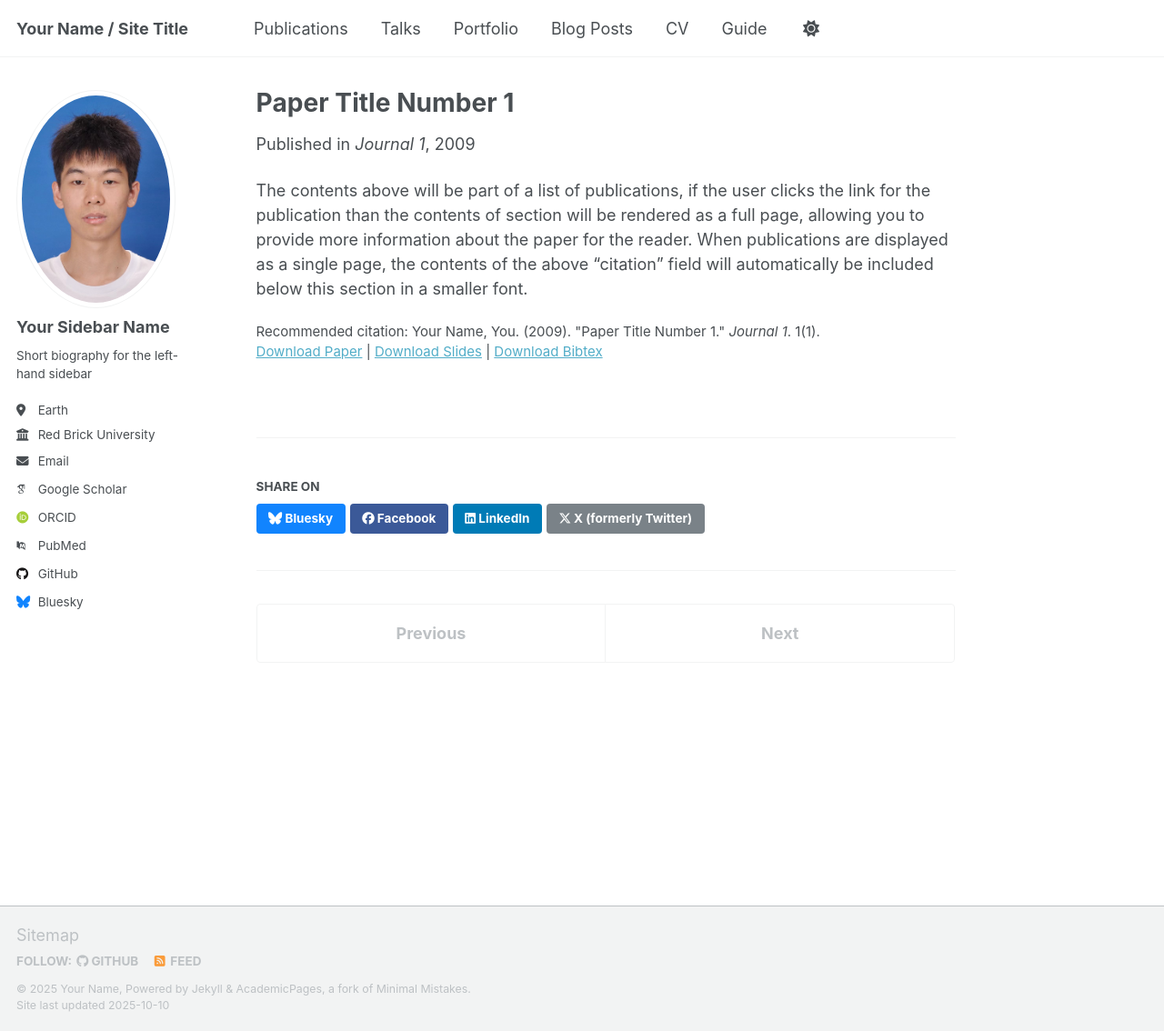
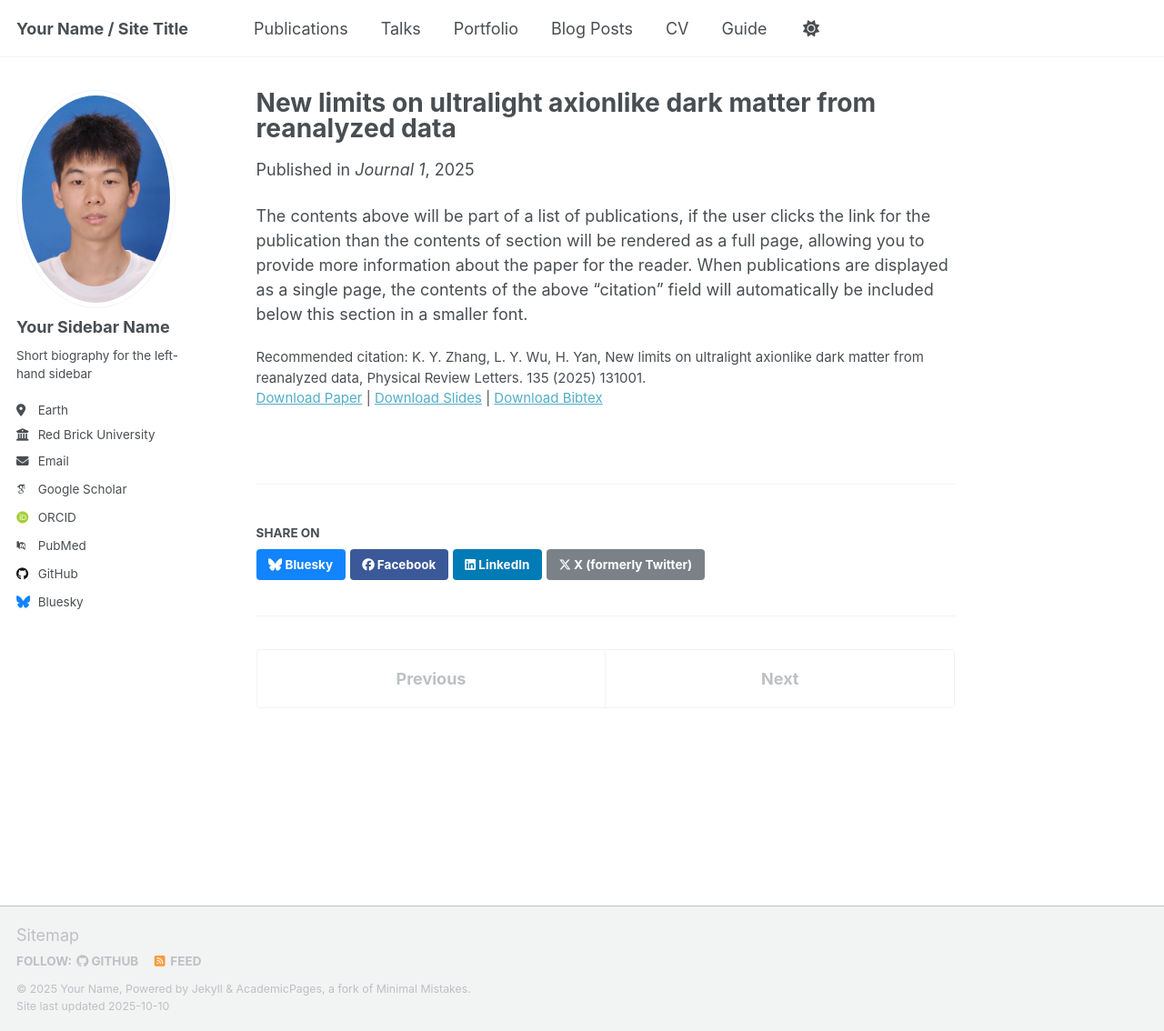
Before and after one commit to Myerrs/myerrs.github.io, a Jekyll site: the page built from _publications/2009-10-01-paper-title-number-1.md, in a window 1280 px wide and 1134 px high. Shown: the whole window at 91% size. Built offline with Jekyll 4.4.1, drawn with Linux system fonts in a browser that asks for light colours; some web fonts are replaced; a script that is not in the unit is left out.

Commit message:
publication added

```diff
--- a/_publications/2009-10-01-paper-title-number-1.md
+++ b/_publications/2009-10-01-paper-title-number-1.md
@@ -1,14 +1,14 @@
 ---
-title: "Paper Title Number 1"
+title: "New limits on ultralight axionlike dark matter from reanalyzed data"
 collection: publications
 category: manuscripts
 permalink: /publication/2009-10-01-paper-title-number-1
 excerpt: 'This paper is about the number 1. The number 2 is left for future work.'
-date: 2009-10-01
+date: 2025-09-23
 venue: 'Journal 1'
-slidesurl: 'http://academicpages.github.io/files/slides1.pdf'
-paperurl: 'http://academicpages.github.io/files/paper1.pdf'
-bibtexurl: 'http://academicpages.github.io/files/bibtex1.bib'
-citation: 'Your Name, You. (2009). &quot;Paper Title Number 1.&quot; <i>Journal 1</i>. 1(1).'
+slidesurl: 'http://persionalweb.github.io/files/silde_zhang2025prl.png'
+paperurl: 'http://persionalweb.github.io/files/zhang2025prl.pdf'
+bibtexurl: 'http://persionalweb.github.io/files/zhang2025.bib'
+citation: 'K. Y. Zhang, L. Y. Wu, H. Yan, New limits on ultralight axionlike dark matter from reanalyzed data, Physical Review Letters. 135 (2025) 131001.'
 ---
 The contents above will be part of a list of publications, if the user clicks the link for the publication than the contents of section will be rendered as a full page, allowing you to provide more information about the paper for the reader. When publications are displayed as a single page, the contents of the above "citation" field will automatically be included below this section in a smaller font.
```
